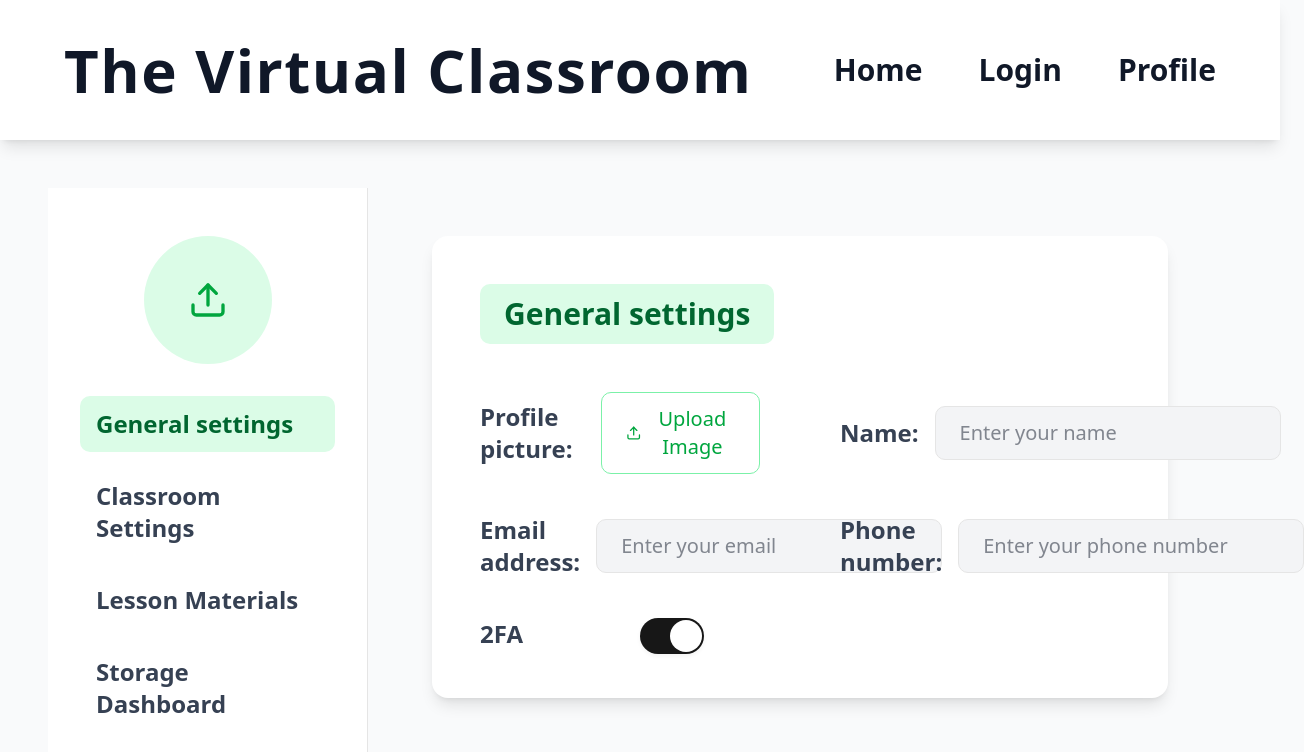
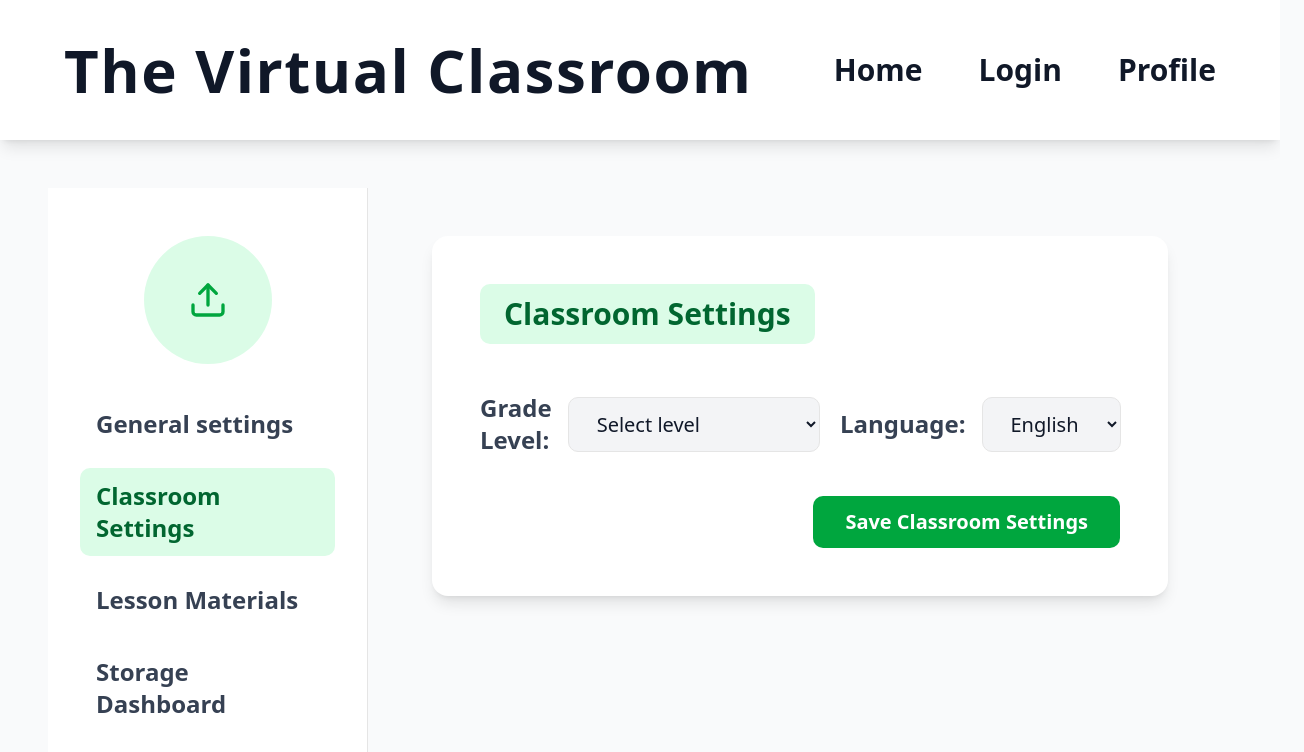
Before and after one commit to CSC4790-Fall2025-Org/senior-project-virtual-classroom, a Next.js app: page /profile in a window 1280 px wide. Both pictures are taken after a click on the button "Classroom Settings". Shown: the top 752 px of the page, 1304 px wide, since content can reach past the window. Built offline with nearby package versions, Linux system fonts and the light colour scheme.

Commit message:
added the classroom settings page and a submit changes button to profile settings

```diff
--- a/src/app/profile/page.tsx
+++ b/src/app/profile/page.tsx
@@ -1,11 +1,41 @@
 "use client";
 
-import { useState } from "react";
-import { Switch } from "@/components/ui/switch";
+import { useState, useRef } from "react";
 import { Upload } from "lucide-react";
 
-export default function ProfilePage() {
+export default function SettingsPage() {
+  const [activeTab, setActiveTab] = useState<"general" | "classroom">("general");
+
+  // ---- General page state ----
   const [twoFA, setTwoFA] = useState(true);
+  const [profileImage, setProfileImage] = useState<string | null>(null);
+  const fileInputRef = useRef<HTMLInputElement>(null);
+
+  // ---- Classroom page state ----
+  const [studentGrade, setStudentGrade] = useState("");
+  const [language, setLanguage] = useState("English");
+
+  const handleUploadClick = () => fileInputRef.current?.click();
+  const handleFileChange = (e: React.ChangeEvent<HTMLInputElement>) => {
+    const file = e.target.files?.[0];
+    if (file) {
+      const reader = new FileReader();
+      reader.onloadend = () => setProfileImage(reader.result as string);
+      reader.readAsDataURL(file);
+    }
+  };
+
+  const handleGeneralSubmit = (e: React.FormEvent) => {
+    e.preventDefault();
+    console.log("General settings submitted:", { twoFA, profileImage });
+    alert("General settings saved!");
+  };
+
+  const handleClassroomSubmit = (e: React.FormEvent) => {
+    e.preventDefault();
+    console.log("Classroom settings submitted:", { studentGrade, language, twoFA });
+    alert("Classroom settings saved!");
+  };
 
   return (
     <div className="min-h-screen bg-gray-50 flex flex-col text-2xl">
@@ -13,16 +43,38 @@ export default function ProfilePage() {
         {/* Sidebar */}
         <aside className="w-80 bg-white border-r px-8 py-12 space-y-8">
           <div className="flex flex-col items-center space-y-6">
-            <div className="h-32 w-32 rounded-full bg-green-100 flex items-center justify-center">
+            <div className="h-32 w-32 rounded-full bg-green-100 flex items-center justify-center overflow-hidden">
+              {profileImage ? (
+                <img
+                  src={profileImage}
+                  alt="Profile"
+                  className="h-full w-full object-cover"
+                />
+              ) : (
                 <Upload className="h-10 w-10 text-green-600" />
+              )}
             </div>
           </div>
 
           <nav className="space-y-4">
-            <button className="w-full text-left px-4 py-3 bg-green-100 text-green-800 rounded-lg font-bold">
+            <button
+              onClick={() => setActiveTab("general")}
+              className={`w-full text-left px-4 py-3 rounded-lg font-semibold ${
+                activeTab === "general"
+                  ? "bg-green-100 text-green-800 font-bold"
+                  : "text-gray-700 hover:bg-gray-100"
+              }`}
+            >
               General settings
             </button>
-            <button className="w-full text-left px-4 py-3 text-gray-700 hover:bg-gray-100 rounded-lg font-semibold">
+            <button
+              onClick={() => setActiveTab("classroom")}
+              className={`w-full text-left px-4 py-3 rounded-lg font-semibold ${
+                activeTab === "classroom"
+                  ? "bg-green-100 text-green-800 font-bold"
+                  : "text-gray-700 hover:bg-gray-100"
+              }`}
+            >
               Classroom Settings
             </button>
             <button className="w-full text-left px-4 py-3 text-gray-700 hover:bg-gray-100 rounded-lg font-semibold">
@@ -34,23 +86,38 @@ export default function ProfilePage() {
           </nav>
         </aside>
 
-        {/* Main content */}
+        {/* Main Content */}
         <main className="flex-1 px-16 py-12">
+          {activeTab === "general" ? (
             <div className="bg-white rounded-2xl shadow-lg p-12">
               <h2 className="inline-block bg-green-100 text-green-800 px-6 py-3 rounded-lg font-bold mb-12 text-3xl">
                 General settings
               </h2>
 
-            <div className="grid grid-cols-1 md:grid-cols-2 gap-x-20 gap-y-10">
+              <form
+                className="grid grid-cols-1 md:grid-cols-2 gap-x-20 gap-y-10"
+                onSubmit={handleGeneralSubmit}
+              >
                 {/* Profile Picture Upload */}
                 <div className="flex items-center space-x-4">
                   <span className="font-bold text-gray-700 w-40">
                     Profile picture:
                   </span>
-                <button className="flex items-center px-6 py-3 border rounded-lg text-green-600 border-green-300 hover:bg-green-50 text-xl">
+                  <button
+                    type="button"
+                    onClick={handleUploadClick}
+                    className="flex items-center px-6 py-3 border rounded-lg text-green-600 border-green-300 hover:bg-green-50 text-xl"
+                  >
                     <Upload className="h-6 w-6 mr-2" />
                     Upload Image
                   </button>
+                  <input
+                    type="file"
+                    accept="image/*"
+                    ref={fileInputRef}
+                    className="hidden"
+                    onChange={handleFileChange}
+                  />
                 </div>
 
                 {/* Name */}
@@ -58,6 +125,7 @@ export default function ProfilePage() {
                   <label className="font-bold text-gray-700 w-40">Name:</label>
                   <input
                     type="text"
+                    name="name"
                     placeholder="Enter your name"
                     className="flex-1 px-6 py-3 border rounded-lg bg-gray-100 focus:outline-none focus:ring-2 focus:ring-green-400 text-xl"
                   />
@@ -70,6 +138,7 @@ export default function ProfilePage() {
                   </label>
                   <input
                     type="email"
+                    name="email"
                     placeholder="Enter your email"
                     className="flex-1 px-6 py-3 border rounded-lg bg-gray-100 focus:outline-none focus:ring-2 focus:ring-green-400 text-xl"
                   />
@@ -82,20 +151,76 @@ export default function ProfilePage() {
                   </label>
                   <input
                     type="tel"
+                    name="phone"
                     placeholder="Enter your phone number"
                     className="flex-1 px-6 py-3 border rounded-lg bg-gray-100 focus:outline-none focus:ring-2 focus:ring-green-400 text-xl"
                   />
                 </div>
 
-              {/* 2FA Toggle */}
+                {/* Submit */}
+                <div className="col-span-2 flex justify-end">
+                  <button
+                    type="submit"
+                    className="px-8 py-3 bg-green-600 text-white font-bold rounded-lg hover:bg-green-700 text-xl"
+                  >
+                    Save Changes
+                  </button>
+                </div>
+              </form>
+            </div>
+          ) : (
+            <div className="bg-white rounded-2xl shadow-lg p-12">
+              <h2 className="inline-block bg-green-100 text-green-800 px-6 py-3 rounded-lg font-bold mb-12 text-3xl">
+                Classroom Settings
+              </h2>
+
+              <form
+                className="grid grid-cols-1 md:grid-cols-2 gap-x-20 gap-y-10"
+                onSubmit={handleClassroomSubmit}
+              >
+                {/* Student Grade Level */}
                 <div className="flex items-center space-x-4">
-                <label className="font-bold text-gray-700 w-40">2FA</label>
-                <div className="scale-200">
-                  <Switch checked={twoFA} onCheckedChange={setTwoFA} />
+                  <label className="font-bold text-gray-700 w-40">Grade Level:</label>
+                  <select
+                    value={studentGrade}
+                    onChange={(e) => setStudentGrade(e.target.value)}
+                    className="flex-1 px-6 py-3 border rounded-lg bg-gray-100 focus:outline-none focus:ring-2 focus:ring-green-400 text-xl"
+                  >
+                    <option value="">Select level</option>
+                    <option value="Elementary">Elementary School</option>
+                    <option value="Middle">Middle School</option>
+                    <option value="High">High School</option>
+                    <option value="College">College / University</option>
+                  </select>
                 </div>
+
+
+                {/* Language */}
+                <div className="flex items-center space-x-4">
+                  <label className="font-bold text-gray-700 w-40">
+                    Language:
+                  </label>
+                  <select
+                    value={language}
+                    onChange={(e) => setLanguage(e.target.value)}
+                    className="flex-1 px-6 py-3 border rounded-lg bg-gray-100 focus:outline-none focus:ring-2 focus:ring-green-400 text-xl"
+                  >
+                    <option value="English">English</option>
+                  </select>
                 </div>
+
+                {/* Submit */}
+                <div className="col-span-2 flex justify-end">
+                  <button
+                    type="submit"
+                    className="px-8 py-3 bg-green-600 text-white font-bold rounded-lg hover:bg-green-700 text-xl"
+                  >
+                    Save Classroom Settings
+                  </button>
                 </div>
+              </form>
             </div>
+          )}
         </main>
       </div>
     </div>
```
Lines whose indentation alone changed are shown as unchanged.
